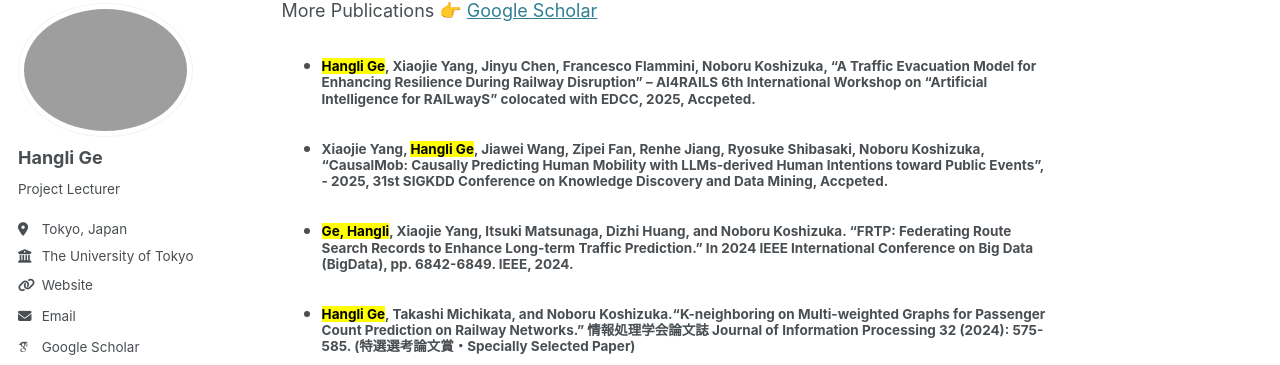
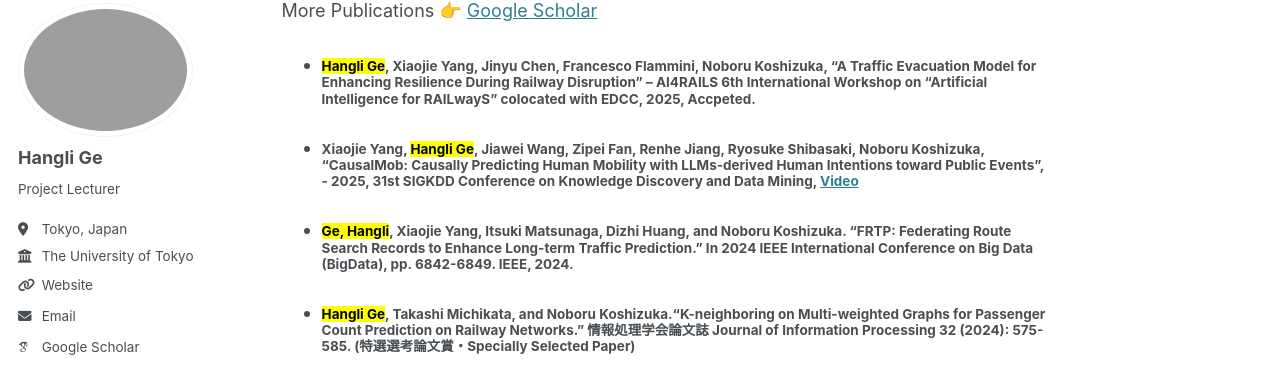
Before and after one commit to christie888/christie888.github.io, a Jekyll site: the page built from _pages/about.md, in a window 1280 px wide and 900 px high, scrolled down 1322 px. Shown: the part 103-468 px from the top of the window. Built offline with Jekyll 4.4.1, drawn with Linux system fonts in a browser that asks for light colours; some web fonts are replaced.

Commit message:
Update about.md

```diff
--- a/_pages/about.md
+++ b/_pages/about.md
@@ -30,7 +30,7 @@ My name is  Hangli Ge (葛杭丽 | 葛杭麗). I am currently a Project Lecturer
 ### 📝 Recent Publications & News
 More Publications 👉 [Google Scholar](https://scholar.google.com/citations?user=8lFqJGMAAAAJ&hl=en)
 * #####  <mark>Hangli Ge</mark>, Xiaojie Yang, Jinyu Chen, Francesco Flammini, Noboru Koshizuka, **"A Traffic Evacuation Model for Enhancing Resilience During Railway Disruption"** – AI4RAILS 6th International Workshop on “Artificial Intelligence for RAILwayS” colocated with EDCC, 2025, Accpeted.
-* ##### Xiaojie Yang,  <mark>Hangli Ge</mark>, Jiawei Wang, Zipei Fan, Renhe Jiang, Ryosuke Shibasaki, Noboru Koshizuka, **"CausalMob: Causally Predicting Human Mobility with LLMs-derived Human Intentions toward Public Events"**, - 2025, 31st SIGKDD Conference on Knowledge Discovery and Data Mining, Accpeted.
+* ##### Xiaojie Yang,  <mark>Hangli Ge</mark>, Jiawei Wang, Zipei Fan, Renhe Jiang, Ryosuke Shibasaki, Noboru Koshizuka, **"CausalMob: Causally Predicting Human Mobility with LLMs-derived Human Intentions toward Public Events"**, - 2025, 31st SIGKDD Conference on Knowledge Discovery and Data Mining, [Video](https://www.youtube.com/watch?app=desktop&v=IcIBC8BZ45Y&ab_channel=AssociationforComputingMachinery%28ACM%29)
 * #####  <mark>Ge, Hangli</mark>, Xiaojie Yang, Itsuki Matsunaga, Dizhi Huang, and Noboru Koshizuka.  **"FRTP: Federating Route Search Records to Enhance Long-term Traffic Prediction."** In 2024 IEEE International Conference on Big Data (BigData), pp. 6842-6849. IEEE, 2024.
 *  #####   <mark>Hangli Ge</mark>, Takashi Michikata, and Noboru Koshizuka.“K-neighboring on Multi-weighted Graphs for Passenger Count Prediction on Railway Networks.” 情報処理学会論文誌 Journal of Information Processing 32 (2024): 575-585. (特選選考論文賞・Specially Selected Paper)
 *  #####  Xiaojie Yang, Zipei Fan,  <mark>Hangli Ge</mark>, Takashi Michikata, Noboru Koshizuka, **"Causality-Aware Next Location Prediction Framework Based on Human Mobility Stratification"** The 21st IEEE International Conference on Ubiquitous Intelligence and Computing (UIC 2024)
```
